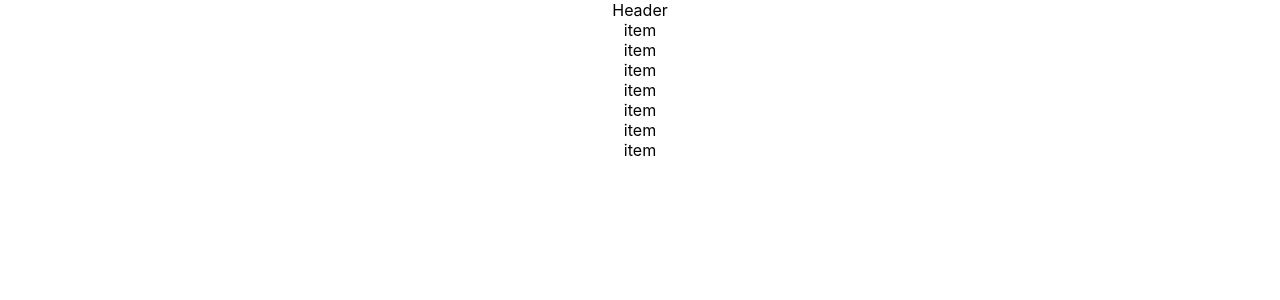
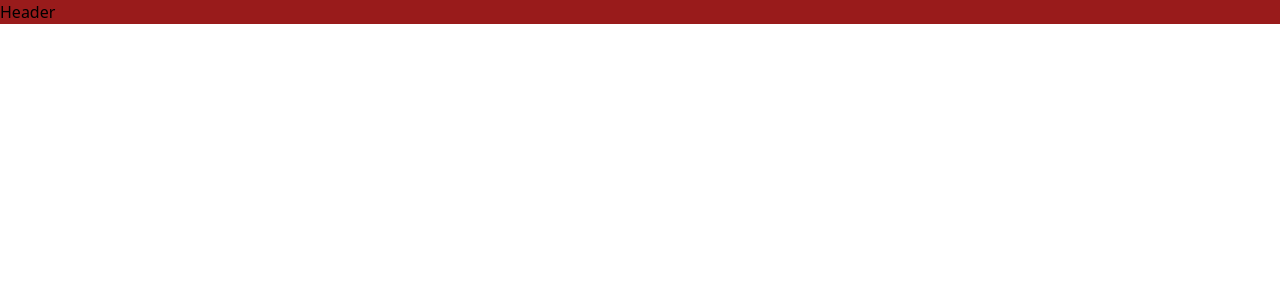
Before and after one commit to shilongjaycui/personal-website, a React (Create React App) app: page / in a window 1280 px wide. Shown: the top 300 px of the page. Built offline with nearby package versions, Linux system fonts and the light colour scheme.

Commit message:
Got Tailwind CSS to work

```diff
--- /dev/null
+++ b/postcss.config.js
@@ -0,0 +1,6 @@
+module.exports = {
+    plugins: {
+      tailwindcss: {},
+      autoprefixer: {},
+    }
+  }
--- a/src/App.css
+++ b/src/App.css
@@ -1,38 +1,3 @@
-.App {
-  text-align: center;
-}
-
-.App-logo {
-  height: 40vmin;
-  pointer-events: none;
-}
-
-@media (prefers-reduced-motion: no-preference) {
-  .App-logo {
-    animation: App-logo-spin infinite 20s linear;
-  }
-}
-
-.App-header {
-  background-color: #282c34;
-  min-height: 100vh;
-  display: flex;
-  flex-direction: column;
-  align-items: center;
-  justify-content: center;
-  font-size: calc(10px + 2vmin);
-  color: white;
-}
-
-.App-link {
-  color: #61dafb;
-}
-
-@keyframes App-logo-spin {
-  from {
-    transform: rotate(0deg);
-  }
-  to {
-    transform: rotate(360deg);
-  }
-}
+@tailwind base;
+@tailwind components;
+@tailwind utilities;
--- a/src/App.js
+++ b/src/App.js
@@ -1,4 +1,3 @@
-import './App.css';
 import Header from './components/Header';
 
 function App() {
--- a/src/components/Header.js
+++ b/src/components/Header.js
@@ -4,14 +4,14 @@
 export default function Header() {
     return (
         <>
-            <div>Header</div>
+            <div className='bg-red-800'>Header</div>
+            {/* <NavItem />
             <NavItem />
             <NavItem />
             <NavItem />
             <NavItem />
             <NavItem />
-            <NavItem />
-            <NavItem />
+            <NavItem /> */}
         </>
     )
 }
--- a/src/index.css
+++ b/src/index.css
@@ -1,13 +1,472 @@
+/*
+! tailwindcss v3.0.24 | MIT License | https://tailwindcss.com
+*/
+
+/*
+1. Prevent padding and border from affecting element width. (https://github.com/mozdevs/cssremedy/issues/4)
+2. Allow adding a border to an element by just adding a border-width. (https://github.com/tailwindcss/tailwindcss/pull/116)
+*/
+
+*,
+::before,
+::after {
+  box-sizing: border-box;
+  /* 1 */
+  border-width: 0;
+  /* 2 */
+  border-style: solid;
+  /* 2 */
+  border-color: #e5e7eb;
+  /* 2 */
+}
+
+::before,
+::after {
+  --tw-content: '';
+}
+
+/*
+1. Use a consistent sensible line-height in all browsers.
+2. Prevent adjustments of font size after orientation changes in iOS.
+3. Use a more readable tab size.
+4. Use the user's configured `sans` font-family by default.
+*/
+
+html {
+  line-height: 1.5;
+  /* 1 */
+  -webkit-text-size-adjust: 100%;
+  /* 2 */
+  /* 3 */
+  tab-size: 4;
+  /* 3 */
+  font-family: ui-sans-serif, system-ui, -apple-system, BlinkMacSystemFont, "Segoe UI", Roboto, "Helvetica Neue", Arial, "Noto Sans", sans-serif, "Apple Color Emoji", "Segoe UI Emoji", "Segoe UI Symbol", "Noto Color Emoji";
+  /* 4 */
+}
+
+/*
+1. Remove the margin in all browsers.
+2. Inherit line-height from `html` so users can set them as a class directly on the `html` element.
+*/
+
 body {
   margin: 0;
-  font-family: -apple-system, BlinkMacSystemFont, 'Segoe UI', 'Roboto', 'Oxygen',
-    'Ubuntu', 'Cantarell', 'Fira Sans', 'Droid Sans', 'Helvetica Neue',
-    sans-serif;
-  -webkit-font-smoothing: antialiased;
-  -moz-osx-font-smoothing: grayscale;
+  /* 1 */
+  line-height: inherit;
+  /* 2 */
 }
 
-code {
-  font-family: source-code-pro, Menlo, Monaco, Consolas, 'Courier New',
-    monospace;
+/*
+1. Add the correct height in Firefox.
+2. Correct the inheritance of border color in Firefox. (https://bugzilla.mozilla.org/show_bug.cgi?id=190655)
+3. Ensure horizontal rules are visible by default.
+*/
+
+hr {
+  height: 0;
+  /* 1 */
+  color: inherit;
+  /* 2 */
+  border-top-width: 1px;
+  /* 3 */
 }
+
+/*
+Add the correct text decoration in Chrome, Edge, and Safari.
+*/
+
+abbr:where([title]) {
+  -webkit-text-decoration: underline dotted;
+          text-decoration: underline dotted;
+}
+
+/*
+Remove the default font size and weight for headings.
+*/
+
+h1,
+h2,
+h3,
+h4,
+h5,
+h6 {
+  font-size: inherit;
+  font-weight: inherit;
+}
+
+/*
+Reset links to optimize for opt-in styling instead of opt-out.
+*/
+
+a {
+  color: inherit;
+  text-decoration: inherit;
+}
+
+/*
+Add the correct font weight in Edge and Safari.
+*/
+
+b,
+strong {
+  font-weight: bolder;
+}
+
+/*
+1. Use the user's configured `mono` font family by default.
+2. Correct the odd `em` font sizing in all browsers.
+*/
+
+code,
+kbd,
+samp,
+pre {
+  font-family: ui-monospace, SFMono-Regular, Menlo, Monaco, Consolas, "Liberation Mono", "Courier New", monospace;
+  /* 1 */
+  font-size: 1em;
+  /* 2 */
+}
+
+/*
+Add the correct font size in all browsers.
+*/
+
+small {
+  font-size: 80%;
+}
+
+/*
+Prevent `sub` and `sup` elements from affecting the line height in all browsers.
+*/
+
+sub,
+sup {
+  font-size: 75%;
+  line-height: 0;
+  position: relative;
+  vertical-align: baseline;
+}
+
+sub {
+  bottom: -0.25em;
+}
+
+sup {
+  top: -0.5em;
+}
+
+/*
+1. Remove text indentation from table contents in Chrome and Safari. (https://bugs.chromium.org/p/chromium/issues/detail?id=999088, https://bugs.webkit.org/show_bug.cgi?id=201297)
+2. Correct table border color inheritance in all Chrome and Safari. (https://bugs.chromium.org/p/chromium/issues/detail?id=935729, https://bugs.webkit.org/show_bug.cgi?id=195016)
+3. Remove gaps between table borders by default.
+*/
+
+table {
+  text-indent: 0;
+  /* 1 */
+  border-color: inherit;
+  /* 2 */
+  border-collapse: collapse;
+  /* 3 */
+}
+
+/*
+1. Change the font styles in all browsers.
+2. Remove the margin in Firefox and Safari.
+3. Remove default padding in all browsers.
+*/
+
+button,
+input,
+optgroup,
+select,
+textarea {
+  font-family: inherit;
+  /* 1 */
+  font-size: 100%;
+  /* 1 */
+  line-height: inherit;
+  /* 1 */
+  color: inherit;
+  /* 1 */
+  margin: 0;
+  /* 2 */
+  padding: 0;
+  /* 3 */
+}
+
+/*
+Remove the inheritance of text transform in Edge and Firefox.
+*/
+
+button,
+select {
+  text-transform: none;
+}
+
+/*
+1. Correct the inability to style clickable types in iOS and Safari.
+2. Remove default button styles.
+*/
+
+button,
+[type='button'],
+[type='reset'],
+[type='submit'] {
+  -webkit-appearance: button;
+  /* 1 */
+  background-color: transparent;
+  /* 2 */
+  background-image: none;
+  /* 2 */
+}
+
+/*
+Use the modern Firefox focus style for all focusable elements.
+*/
+
+:-moz-focusring {
+  outline: auto;
+}
+
+/*
+Remove the additional `:invalid` styles in Firefox. (https://github.com/mozilla/gecko-dev/blob/2f9eacd9d3d995c937b4251a5557d95d494c9be1/layout/style/res/forms.css#L728-L737)
+*/
+
+:-moz-ui-invalid {
+  box-shadow: none;
+}
+
+/*
+Add the correct vertical alignment in Chrome and Firefox.
+*/
+
+progress {
+  vertical-align: baseline;
+}
+
+/*
+Correct the cursor style of increment and decrement buttons in Safari.
+*/
+
+::-webkit-inner-spin-button,
+::-webkit-outer-spin-button {
+  height: auto;
+}
+
+/*
+1. Correct the odd appearance in Chrome and Safari.
+2. Correct the outline style in Safari.
+*/
+
+[type='search'] {
+  -webkit-appearance: textfield;
+  /* 1 */
+  outline-offset: -2px;
+  /* 2 */
+}
+
+/*
+Remove the inner padding in Chrome and Safari on macOS.
+*/
+
+::-webkit-search-decoration {
+  -webkit-appearance: none;
+}
+
+/*
+1. Correct the inability to style clickable types in iOS and Safari.
+2. Change font properties to `inherit` in Safari.
+*/
+
+::-webkit-file-upload-button {
+  -webkit-appearance: button;
+  /* 1 */
+  font: inherit;
+  /* 2 */
+}
+
+/*
+Add the correct display in Chrome and Safari.
+*/
+
+summary {
+  display: list-item;
+}
+
+/*
+Removes the default spacing and border for appropriate elements.
+*/
+
+blockquote,
+dl,
+dd,
+h1,
+h2,
+h3,
+h4,
+h5,
+h6,
+hr,
+figure,
+p,
+pre {
+  margin: 0;
+}
+
+fieldset {
+  margin: 0;
+  padding: 0;
+}
+
+legend {
+  padding: 0;
+}
+
+ol,
+ul,
+menu {
+  list-style: none;
+  margin: 0;
+  padding: 0;
+}
+
+/*
+Prevent resizing textareas horizontally by default.
+*/
+
+textarea {
+  resize: vertical;
+}
+
+/*
+1. Reset the default placeholder opacity in Firefox. (https://github.com/tailwindlabs/tailwindcss/issues/3300)
+2. Set the default placeholder color to the user's configured gray 400 color.
+*/
+
+input::-webkit-input-placeholder, textarea::-webkit-input-placeholder {
+  opacity: 1;
+  /* 1 */
+  color: #9ca3af;
+  /* 2 */
+}
+
+input:-ms-input-placeholder, textarea:-ms-input-placeholder {
+  opacity: 1;
+  /* 1 */
+  color: #9ca3af;
+  /* 2 */
+}
+
+input::placeholder,
+textarea::placeholder {
+  opacity: 1;
+  /* 1 */
+  color: #9ca3af;
+  /* 2 */
+}
+
+/*
+Set the default cursor for buttons.
+*/
+
+button,
+[role="button"] {
+  cursor: pointer;
+}
+
+/*
+Make sure disabled buttons don't get the pointer cursor.
+*/
+
+:disabled {
+  cursor: default;
+}
+
+/*
+1. Make replaced elements `display: block` by default. (https://github.com/mozdevs/cssremedy/issues/14)
+2. Add `vertical-align: middle` to align replaced elements more sensibly by default. (https://github.com/jensimmons/cssremedy/issues/14#issuecomment-634934210)
+   This can trigger a poorly considered lint error in some tools but is included by design.
+*/
+
+img,
+svg,
+video,
+canvas,
+audio,
+iframe,
+embed,
+object {
+  display: block;
+  /* 1 */
+  vertical-align: middle;
+  /* 2 */
+}
+
+/*
+Constrain images and videos to the parent width and preserve their intrinsic aspect ratio. (https://github.com/mozdevs/cssremedy/issues/14)
+*/
+
+img,
+video {
+  max-width: 100%;
+  height: auto;
+}
+
+/*
+Ensure the default browser behavior of the `hidden` attribute.
+*/
+
+[hidden] {
+  display: none;
+}
+
+*, ::before, ::after {
+  --tw-translate-x: 0;
+  --tw-translate-y: 0;
+  --tw-rotate: 0;
+  --tw-skew-x: 0;
+  --tw-skew-y: 0;
+  --tw-scale-x: 1;
+  --tw-scale-y: 1;
+  --tw-pan-x:  ;
+  --tw-pan-y:  ;
+  --tw-pinch-zoom:  ;
+  --tw-scroll-snap-strictness: proximity;
+  --tw-ordinal:  ;
+  --tw-slashed-zero:  ;
+  --tw-numeric-figure:  ;
+  --tw-numeric-spacing:  ;
+  --tw-numeric-fraction:  ;
+  --tw-ring-inset:  ;
+  --tw-ring-offset-width: 0px;
+  --tw-ring-offset-color: #fff;
+  --tw-ring-color: rgb(59 130 246 / 0.5);
+  --tw-ring-offset-shadow: 0 0 #0000;
+  --tw-ring-shadow: 0 0 #0000;
+  --tw-shadow: 0 0 #0000;
+  --tw-shadow-colored: 0 0 #0000;
+  --tw-blur:  ;
+  --tw-brightness:  ;
+  --tw-contrast:  ;
+  --tw-grayscale:  ;
+  --tw-hue-rotate:  ;
+  --tw-invert:  ;
+  --tw-saturate:  ;
+  --tw-sepia:  ;
+  --tw-drop-shadow:  ;
+  --tw-backdrop-blur:  ;
+  --tw-backdrop-brightness:  ;
+  --tw-backdrop-contrast:  ;
+  --tw-backdrop-grayscale:  ;
+  --tw-backdrop-hue-rotate:  ;
+  --tw-backdrop-invert:  ;
+  --tw-backdrop-opacity:  ;
+  --tw-backdrop-saturate:  ;
+  --tw-backdrop-sepia:  ;
+}
+
+.bg-red-800 {
+  --tw-bg-opacity: 1;
+  background-color: rgb(153 27 27 / var(--tw-bg-opacity));
+}
```
Also changed, not shown: package.json (+13 -3 lines), tailwind.config.js (added, +7 -0 lines), 1 other file (tests, documents, lock files or other folders).
